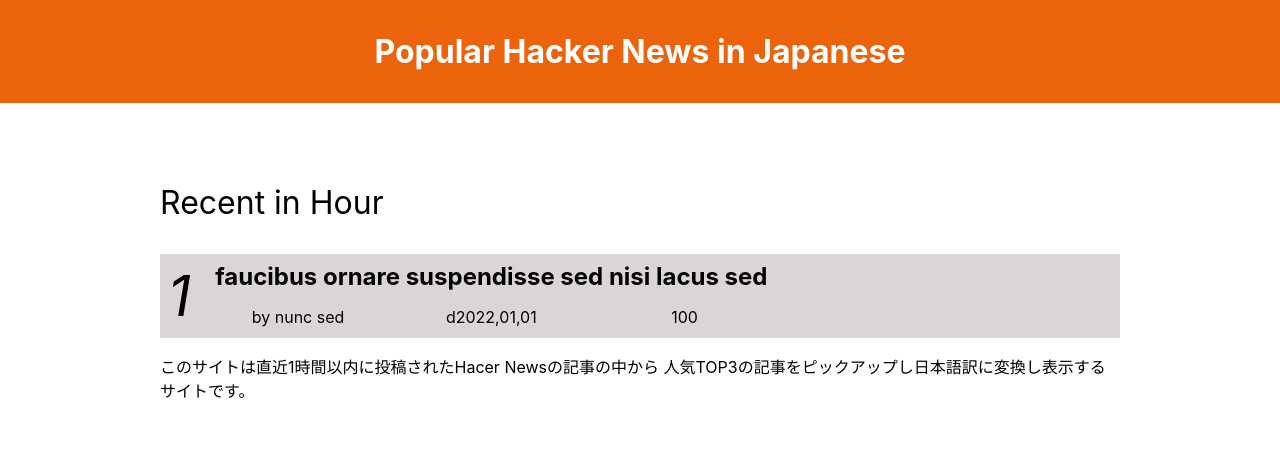
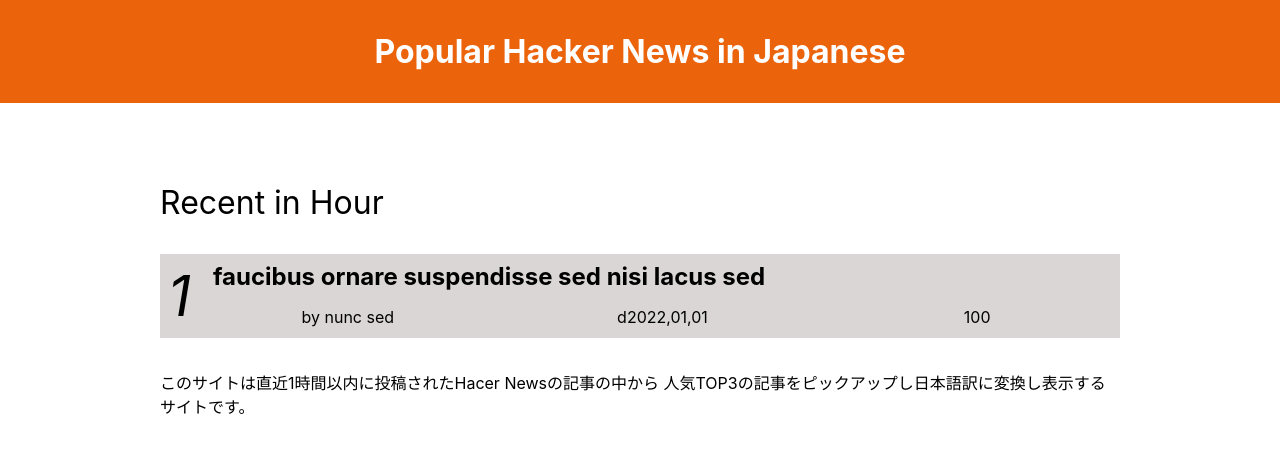
Before and after one commit to yuki-o1o5/Hacker-News-in-Japanese, a Next.js app: page /main in a window 1280 px wide. Shown: the top 452 px of the page. Built offline with nearby package versions, Linux system fonts and the light colour scheme.

Commit message:
style/add article_secondry_container

```diff
--- a/components/Article/Article.module.css
+++ b/components/Article/Article.module.css
@@ -1,9 +1,16 @@
 .article_primary_container {
   background-color: rgb(219, 214, 214);
   padding: 0.5rem;
+  margin-bottom: 2rem;
+  width: 100%;
 }
 .article_number_container {
   display: none;
+}
+.article_secondry_container {
+  display: flex;
+  flex-direction: column;
+  width: 100%;
 }
 .article_tertiary_container {
   display: flex;
@@ -18,6 +25,7 @@
   .article_primary_container {
     display: flex;
     justify-content: flex-start;
+    width: 100%;
   }
   .article_number_container {
     display: block;
```
